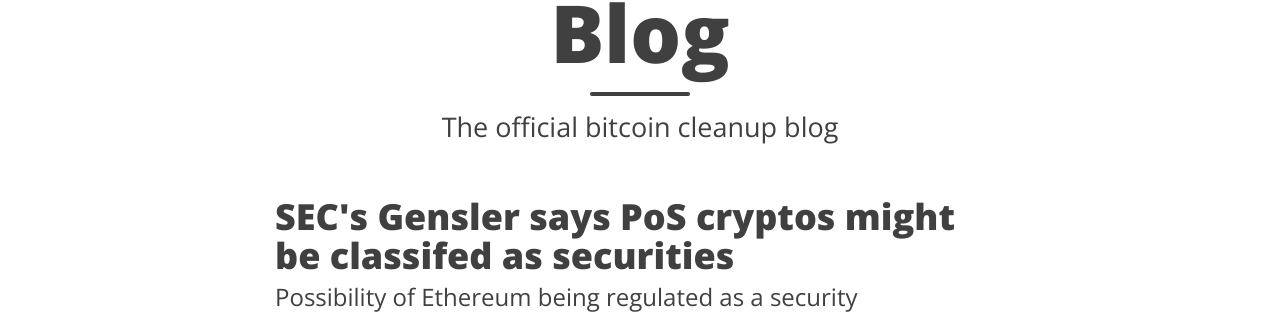
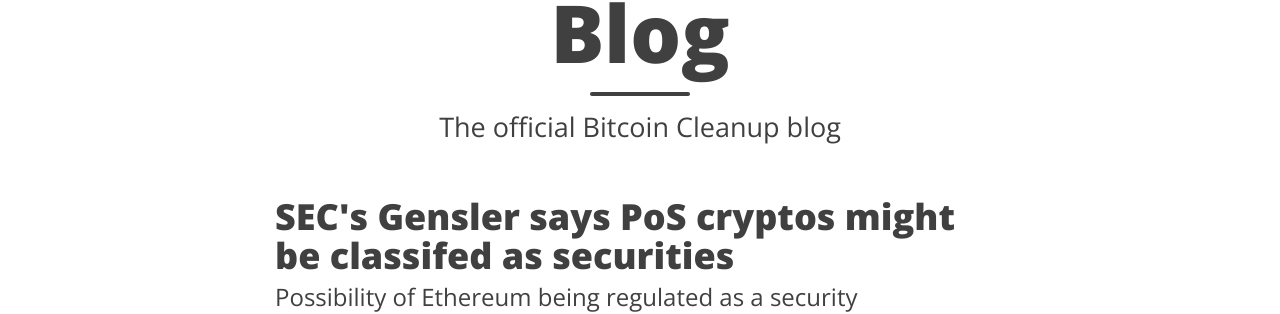
Before and after one commit to bitcoincleanup/bitcoincleanup.github.io, a Jekyll site: the page built from index.html, in a window 1280 px wide and 1063 px high. Shown: the part 230-544 px from the top of the window. Built offline with Jekyll 4.4.1, drawn with Linux system fonts in a browser that asks for light colours; nearby versions of some CDN libraries; comment, search, counter and statistics services are not loaded.

```diff
--- a/index.html
+++ b/index.html
@@ -1,5 +1,5 @@
 ---
 layout: home
 title: Bitcoin Cleanup Blog
-subtitle: The official bitcoin cleanup blog
+subtitle: The official Bitcoin Cleanup blog
 ---
```
